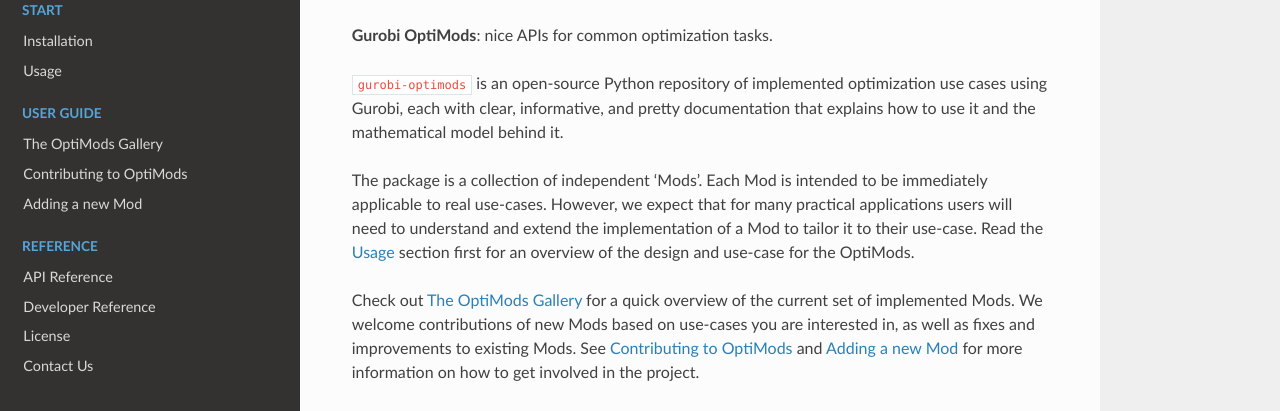
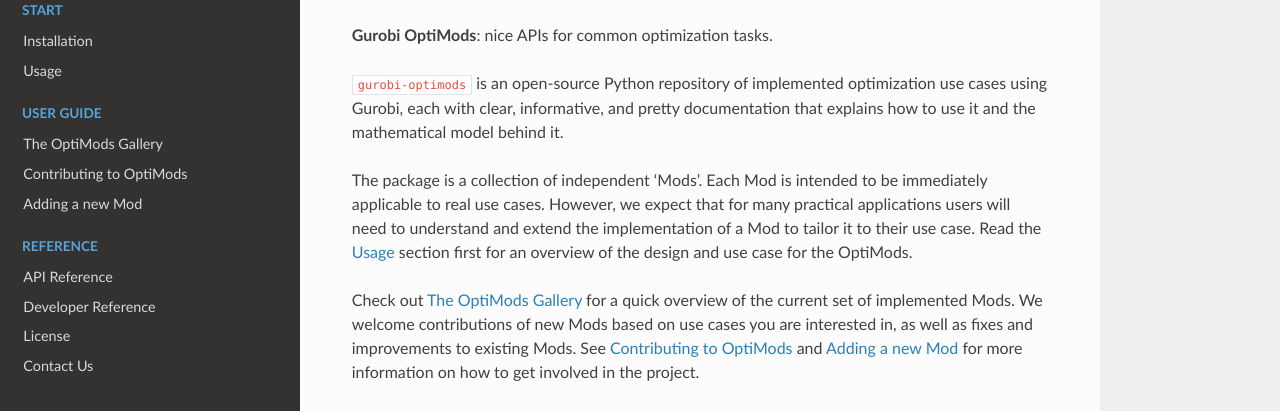
Before and after one commit to Gurobi/gurobi-optimods, a Sphinx documentation site: the page built from docs/source/index.rst, in a window 1280 px wide. Shown: the part 136-547 px from the top of the page. Built offline with Sphinx 7.4.7 and the Read the Docs theme 2.0.0, drawn with Linux system fonts in a browser that asks for light colours.

```diff
--- a/docs/source/index.rst
+++ b/docs/source/index.rst
@@ -8,13 +8,13 @@ optimization use cases using Gurobi, each with clear, informative, and pretty
 documentation that explains how to use it and the mathematical model behind it.
 
 The package is a collection of independent 'Mods'. Each Mod is intended to be
-immediately applicable to real use-cases. However, we expect that for many
+immediately applicable to real use cases. However, we expect that for many
 practical applications users will need to understand and extend the
-implementation of a Mod to tailor it to their use-case. Read the :doc:`usage`
-section first for an overview of the design and use-case for the OptiMods.
+implementation of a Mod to tailor it to their use case. Read the :doc:`usage`
+section first for an overview of the design and use case for the OptiMods.
 
 Check out :doc:`gallery` for a quick overview of the current set of implemented
-Mods. We welcome contributions of new Mods based on use-cases you are interested
+Mods. We welcome contributions of new Mods based on use cases you are interested
 in, as well as fixes and improvements to existing Mods. See :doc:`contributing`
 and :doc:`adding` for more information on how to get involved in the project.
 
--- a/docs/source/mods/workforce.rst
+++ b/docs/source/mods/workforce.rst
@@ -10,7 +10,7 @@ involved as worker requirements and entitlements become more complex.
 This Mod implements several basic variants of workforce scheduling. The initial
 example is deliberately simple, while later sections progressively add more
 complexity and enforce additional requirements on the generated schedule. If the
-initial example appears too simple for your use-case, please, read on!
+initial example appears too simple for your use case, please, read on!
 
 Problem Specification
 ---------------------
--- a/docs/source/usage.rst
+++ b/docs/source/usage.rst
@@ -28,5 +28,5 @@ to find out how the mathematical models are implemented in code.
 Finally, we welcome contributions of new Mods, bug fixes and new features for
 existing Mods, and improvements to the documentation. This is intended to be a
 community project that grows over time to handle a wide range of optimization
-use-cases across many different fields. See :doc:`contributing` for more
+use cases across many different fields. See :doc:`contributing` for more
 details.
```
